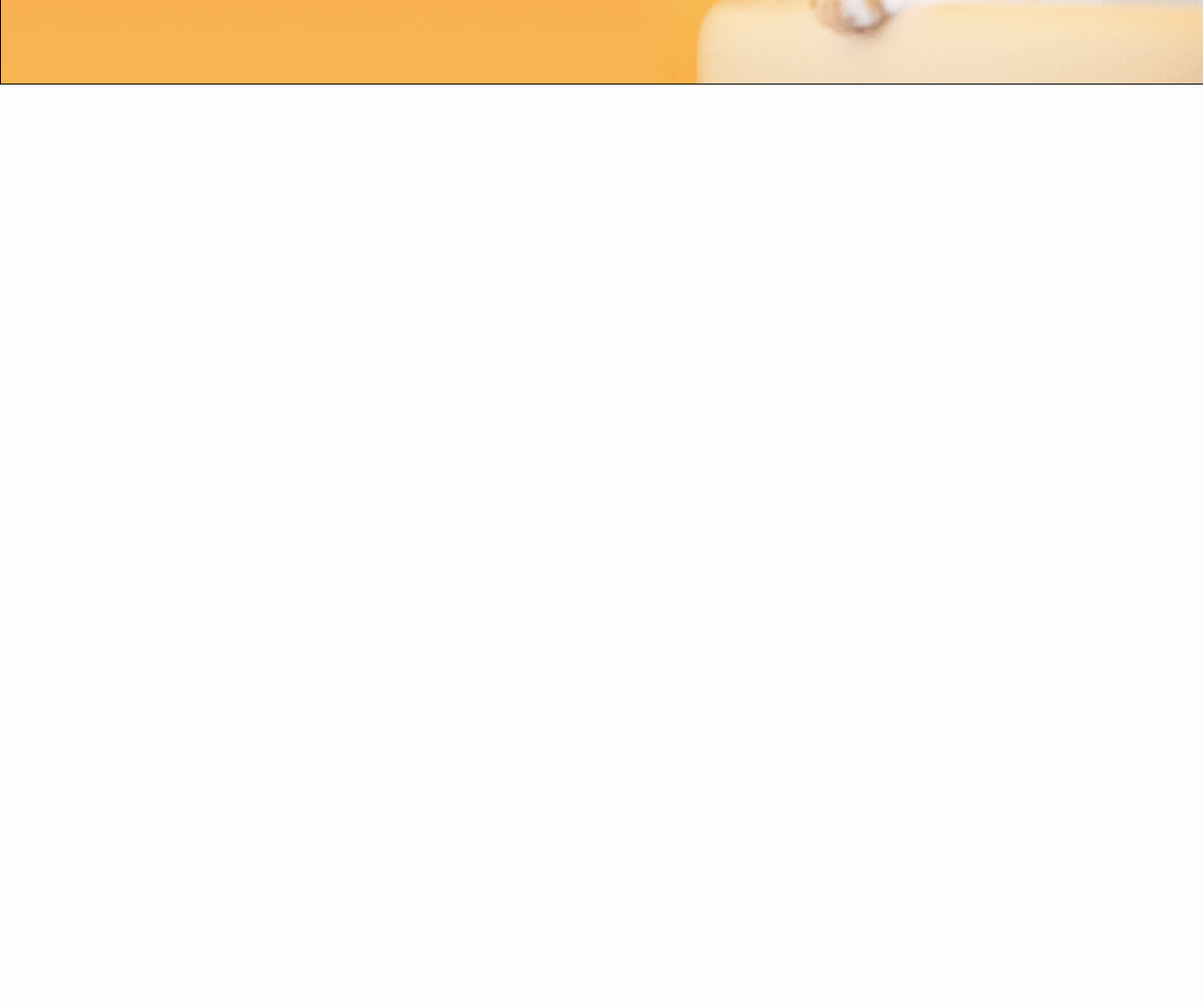
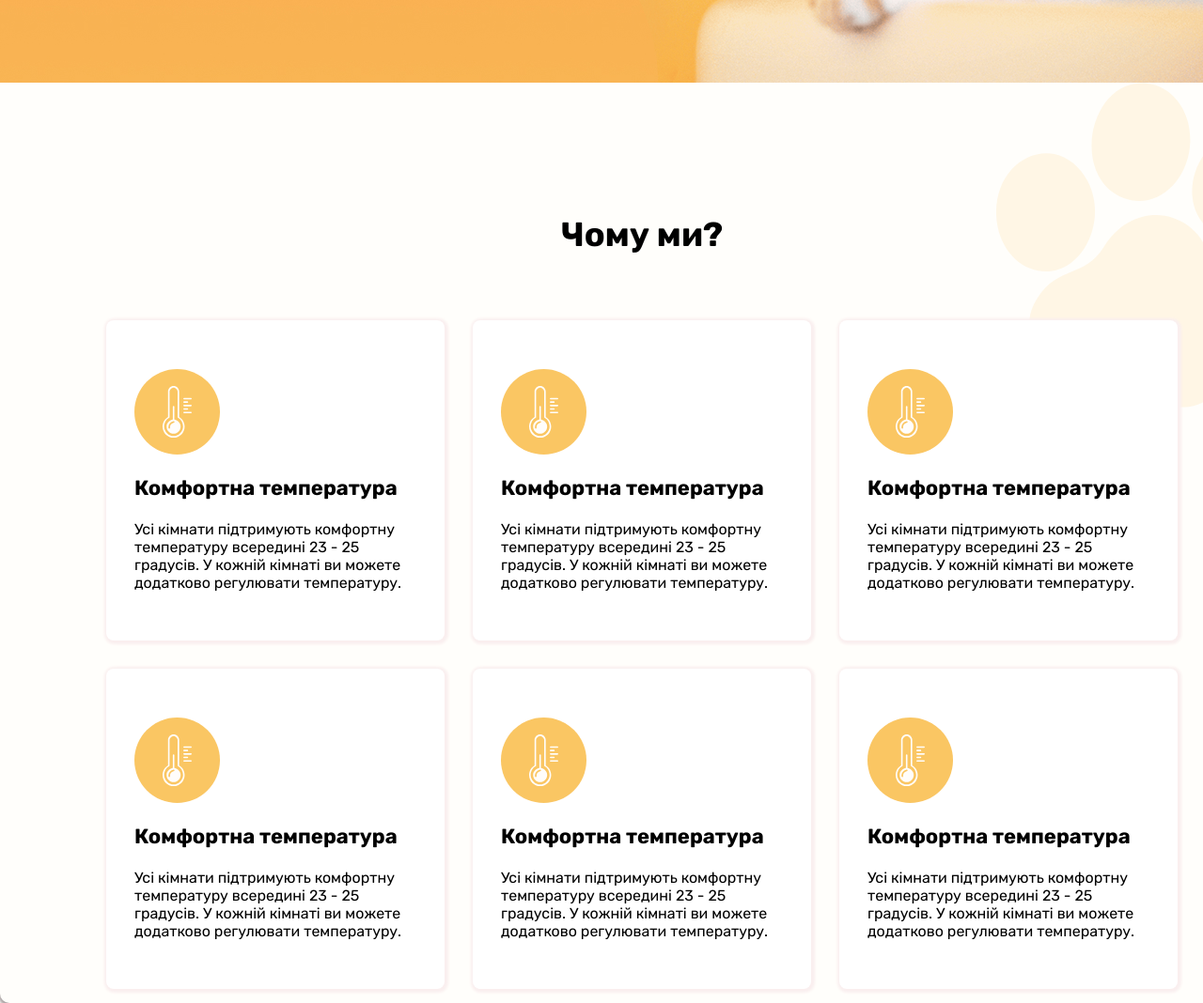
Before and after one commit to agronom99/a-hotel-for-cats, a plain HTML site: page index.html in a window 1280 px wide. Shown: the part 500-1568 px from the top of the page at 94% size. Before the commit the page ends 800 px from the top, so only its background shows below. Drawn offline with Linux system fonts and the light colour scheme.

Commit message:
2023.07.09 13-30

```diff
--- a/index.html
+++ b/index.html
@@ -38,9 +38,70 @@
         <h2>Затишний готель для котів та кішок</h2>
         <button class="main-button">
           <p>Бронювання</p>
-          <img src="./img/paw.svg" alt="paw">
+          <img src="./img/paw.svg" alt="paw" />
         </button>
       </div>
     </main>
+    <section class="conditions">
+      <img class="rawC" src="./img/pawC.svg" alt="rawC" />
+
+      <h2>Чому ми?</h2>
+      <ul>
+        <li>
+          <img src="./img/иконка1.svg" alt="rectable 9" />
+          <h3>Комфортна температура</h3>
+          <p>
+            Усі кімнати підтримують комфортну температуру всередині 23 - 25
+            градусів. У кожній кімнаті ви можете додатково регулювати
+            температуру.
+          </p>
+        </li>
+        <li>
+          <img src="./img/иконка1.svg" alt="rectable 9" />
+          <h3>Комфортна температура</h3>
+          <p>
+            Усі кімнати підтримують комфортну температуру всередині 23 - 25
+            градусів. У кожній кімнаті ви можете додатково регулювати
+            температуру.
+          </p>
+        </li>
+        <li>
+          <img src="./img/иконка1.svg" alt="rectable 9" />
+          <h3>Комфортна температура</h3>
+          <p>
+            Усі кімнати підтримують комфортну температуру всередині 23 - 25
+            градусів. У кожній кімнаті ви можете додатково регулювати
+            температуру.
+          </p>
+        </li>
+        <li>
+          <img src="./img/иконка1.svg" alt="rectable 9" />
+          <h3>Комфортна температура</h3>
+          <p>
+            Усі кімнати підтримують комфортну температуру всередині 23 - 25
+            градусів. У кожній кімнаті ви можете додатково регулювати
+            температуру.
+          </p>
+        </li>
+        <li>
+          <img src="./img/иконка1.svg" alt="rectable 9" />
+          <h3>Комфортна температура</h3>
+          <p>
+            Усі кімнати підтримують комфортну температуру всередині 23 - 25
+            градусів. У кожній кімнаті ви можете додатково регулювати
+            температуру.
+          </p>
+        </li>
+        <li>
+          <img src="./img/иконка1.svg" alt="rectable 9" />
+          <h3>Комфортна температура</h3>
+          <p>
+            Усі кімнати підтримують комфортну температуру всередині 23 - 25
+            градусів. У кожній кімнаті ви можете додатково регулювати
+            температуру.
+          </p>
+        </li>
+      </ul>
+    </section>
   </body>
 </html>
--- /dev/null
+++ b/styles/_conditions.scss
@@ -0,0 +1,43 @@
+.conditions {
+  width: 1170px;
+  margin: 0 auto;
+  position: relative;
+
+  .rawC {
+    position:absolute;
+    right: -90px;
+    z-index: -1;
+  }
+
+  h2 {
+    text-align: center;
+    font-family: Rubik;
+    font-size: 36px;
+    padding: 140px 0 55px 0;
+  }
+
+  ul {
+    display: flex;
+    flex-wrap: wrap;
+    li {
+      width: 300px;
+      height: 281px;
+      display: flex;
+      flex-direction: column;
+      justify-content: space-evenly;
+      background-color: #fff;
+      border-radius: 8px;
+      box-shadow: 1px 1px 3px 3px rgb(250, 239, 239);
+      font-family: Rubik;
+      margin: 15px;
+      padding: 30px;
+
+      img {
+        width: 91px;
+      }
+      h3 {
+        font-size: 22px;
+      }
+    }
+  }
+}
--- a/styles/main.scss
+++ b/styles/main.scss
@@ -1,3 +1,9 @@
+@import url('https://fonts.googleapis.com/css2?family=Inter:wght@400;500;600;700;800&family=Nunito:wght@300;400;500;600;700;800;900&family=Rubik:wght@400;600;700;900&display=swap');
+@import url('https://fonts.googleapis.com/css2?family=Inter:wght@400;500;600;700;800&family=Lato:wght@400;700&family=Nunito:wght@300;400;500;600;700;800;900&family=Rubik:wght@400;600;700;900&display=swap');
+
+@import './conditions';
+
+
 * {
   margin: 0;
   padding: 0;
@@ -6,9 +12,12 @@
 body {
   width: 1366px;
   margin: 0 auto;
-  background-color: #fffdfb;
-  border: solid 1px black;
-  font-family: Lato, Rubik;
+  background-color: #fffefb;
+  box-shadow: 1px 1px 3px 3px rgb(175, 167, 167);
+  border-radius: 10px;
+
+  // border: solid 1px black;
+  // font-family:  Lato, Rubik;
   color: 1A212F;
 }
 
```
Also changed, not shown: img/pawC.svg (added), img/иконка1.svg (added), styles/main.css, 2 other files.
